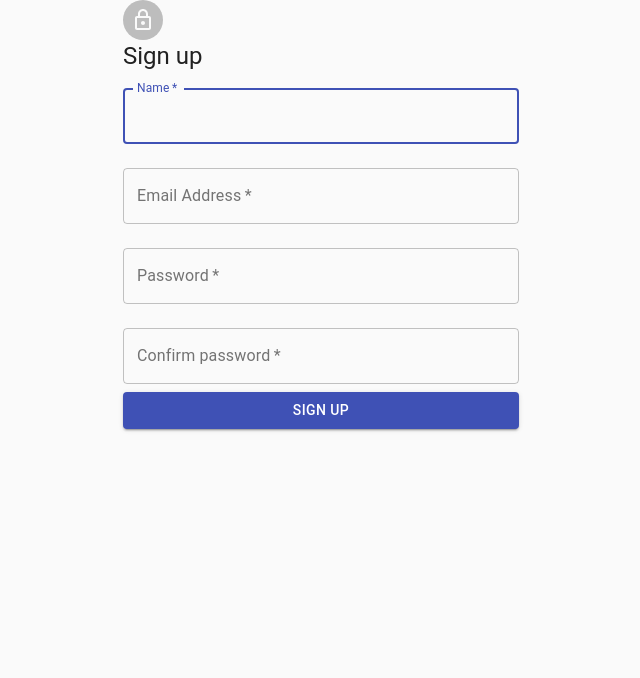
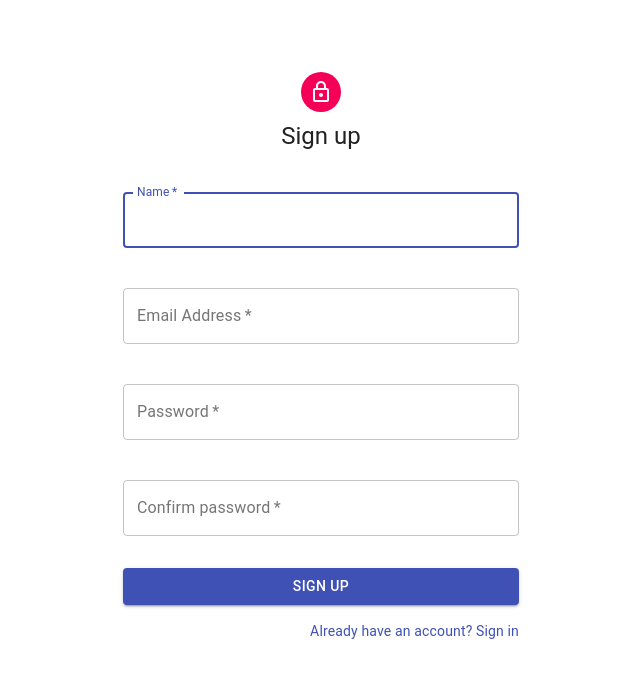
Before and after one commit to mariajoleal/social-events, a React (Create React App) app: page /register in a window 1280 px wide. Shown: the top 678 px of the page, without its empty margins (319-959 px from the left). Built offline with nearby package versions, Linux system fonts and the light colour scheme.

Commit message:
Added register functionality

```diff
--- a/src/components/Register/RegisterComponent.js
+++ b/src/components/Register/RegisterComponent.js
@@ -0,0 +1,129 @@
+import React from 'react';
+import Avatar from '@material-ui/core/Avatar';
+import Button from '@material-ui/core/Button';
+import CssBaseline from '@material-ui/core/CssBaseline';
+import TextField from '@material-ui/core/TextField';
+import Link from '@material-ui/core/Link';
+import Grid from '@material-ui/core/Grid';
+import LockOutlinedIcon from '@material-ui/icons/LockOutlined';
+import Typography from '@material-ui/core/Typography';
+import { makeStyles } from '@material-ui/core/styles';
+import Container from '@material-ui/core/Container';
+
+const useStyles = makeStyles(theme => ({
+  '@global': {
+    body: {
+      backgroundColor: theme.palette.common.white,
+    },
+  },
+  paper: {
+    marginTop: theme.spacing(8),
+    display: 'flex',
+    flexDirection: 'column',
+    alignItems: 'center',
+  },
+  avatar: {
+    margin: theme.spacing(1),
+    backgroundColor: theme.palette.secondary.main,
+  },
+  form: {
+    width: '100%', // Fix IE 11 issue.
+    marginTop: theme.spacing(3),
+  },
+  submit: {
+    margin: theme.spacing(3, 0, 2),
+  },
+}));
+
+const Register = (props) => {
+  const classes = useStyles();
+  const { handleChange, handleSubmit } = props;
+
+  return (
+    <Container component="main" maxWidth="xs">
+      <CssBaseline />
+      <div className={classes.paper}>
+        <Avatar className={classes.avatar}>
+          <LockOutlinedIcon />
+        </Avatar>
+        <Typography component="h1" variant="h5">
+          Sign up
+        </Typography>
+        <form className={classes.form} noValidate onSubmit={handleSubmit}>
+          <Grid container spacing={2}>
+            <Grid item xs={12} >
+              <TextField
+                variant="outlined"
+                margin="normal"
+                required
+                fullWidth
+                id="name"
+                label="Name"
+                name="name"
+                autoFocus
+                onChange={handleChange}
+              />
+            </Grid>
+            <Grid item xs={12}>
+              <TextField
+                variant="outlined"
+                margin="normal"
+                required
+                fullWidth
+                id="email"
+                label="Email Address"
+                name="email"
+                autoComplete="email"
+                onChange={handleChange}
+              />
+            </Grid>
+            <Grid item xs={12}>
+              <TextField
+                variant="outlined"
+                margin="normal"
+                required
+                fullWidth
+                name="password"
+                label="Password"
+                type="password"
+                id="password"
+                onChange={handleChange}
+              />
+            </Grid>
+            <Grid item xs={12}>
+              <TextField
+                variant="outlined"
+                margin="normal"
+                required
+                fullWidth
+                name="password2"
+                label="Confirm password"
+                type="password"
+                id="password2"
+                onChange={handleChange}
+              />
+            </Grid>
+          </Grid>
+          <Button
+            type="submit"
+            fullWidth
+            variant="contained"
+            color="primary"
+            className={classes.submit}
+          >
+            Sign Up
+          </Button>
+          <Grid container justify="flex-end">
+            <Grid item>
+              <Link href="/login" variant="body2">
+                Already have an account? Sign in
+              </Link>
+            </Grid>
+          </Grid>
+        </form>
+      </div>
+    </Container>
+  );
+}
+
+export default Register;
--- a/src/components/Register/RegisterContainer.js
+++ b/src/components/Register/RegisterContainer.js
@@ -1,14 +1,8 @@
 import React, { Component } from "react";
 // import { Link } from "react-router-dom";
-// import RegisterComponent from './RegisterComponent'
-import Avatar from '@material-ui/core/Avatar';
-import Button from '@material-ui/core/Button';
-import CssBaseline from '@material-ui/core/CssBaseline';
-import TextField from '@material-ui/core/TextField';
-import LockOutlinedIcon from '@material-ui/icons/LockOutlined';
-import Typography from '@material-ui/core/Typography';
-// import { makeStyles } from '@material-ui/core/styles';
-import Container from '@material-ui/core/Container';
+import RegisterComponent from './RegisterComponent';
+import { register } from '../../utils/api';
+import SuccessComponent from './SuccesComponent';
 
 class Register extends Component {
   constructor() {
@@ -37,86 +31,22 @@ class Register extends Component {
       password: this.state.password,
       password2: this.state.password2
     };
-    console.log(newUser);
+    register(newUser)
+      .then((res) => {
+        this.setState({
+          success: true,
+          name: res.data.name,
+        });
+      })
+
   };
 
   render() {
-    const classes = {
-      paper: {
-          marginTop: '20%',
-          display: 'flex',
-          flexDirection: 'column',
-          alignItems: 'center',
-      },
-    };
-    // const { errors } = this.state;
+    const { success, name } = this.state;
+
     return (
-      <Container component="main" maxWidth="xs">
-      <CssBaseline />
-      <div className={classes.paper}>
-        <Avatar className={classes.avatar}>
-          <LockOutlinedIcon />
-        </Avatar>
-        <Typography component="h1" variant="h5">
-          Sign up
-        </Typography>
-        <form className={classes.form} noValidate onSubmit={this.onSubmit}>
-        <TextField
-            variant="outlined"
-            margin="normal"
-            required
-            fullWidth
-            id="name"
-            label="Name"
-            name="name"
-            autoFocus
-            onChange={this.onChange}
-          />
-          <TextField
-            variant="outlined"
-            margin="normal"
-            required
-            fullWidth
-            id="email"
-            label="Email Address"
-            name="email"
-            autoComplete="email"
-            onChange={this.onChange}
-          />
-          <TextField
-            variant="outlined"
-            margin="normal"
-            required
-            fullWidth
-            name="password"
-            label="Password"
-            type="password"
-            id="password"
-            onChange={this.onChange}
-          />
-          <TextField
-            variant="outlined"
-            margin="normal"
-            required
-            fullWidth
-            name="password2"
-            label="Confirm password"
-            type="password"
-            id="password2"
-            onChange={this.onChange}
-          />
-          <Button
-            type="submit"
-            fullWidth
-            variant="contained"
-            color="primary"
-            className={classes.submit}
-          >
-            Sign Up
-          </Button>
-        </form>
-      </div>
-    </Container>
+        success ? <SuccessComponent name={name} /> :
+      <RegisterComponent handleSubmit={this.onSubmit} handleChange={this.onChange}/>
     );
   }
 }
--- /dev/null
+++ b/src/components/Register/SuccesComponent.js
@@ -0,0 +1,61 @@
+import React from 'react';
+import Avatar from '@material-ui/core/Avatar';
+import CssBaseline from '@material-ui/core/CssBaseline';
+import Link from '@material-ui/core/Link';
+import Grid from '@material-ui/core/Grid';
+import LockOutlinedIcon from '@material-ui/icons/LockOutlined';
+import Typography from '@material-ui/core/Typography';
+import { makeStyles } from '@material-ui/core/styles';
+import Container from '@material-ui/core/Container';
+
+const useStyles = makeStyles(theme => ({
+  '@global': {
+    body: {
+      backgroundColor: theme.palette.common.white,
+    },
+  },
+  paper: {
+    marginTop: theme.spacing(8),
+    display: 'flex',
+    flexDirection: 'column',
+    alignItems: 'center',
+  },
+  avatar: {
+    margin: theme.spacing(1),
+    backgroundColor: theme.palette.secondary.main,
+  },
+  form: {
+    width: '100%', // Fix IE 11 issue.
+    marginTop: theme.spacing(3),
+  },
+}));
+
+const SuccessComponent = (props) => {
+  const classes = useStyles();
+  const { name } = props;
+
+  return (
+    <Container component="main" maxWidth="xs">
+      <CssBaseline />
+      <div className={classes.paper}>
+        <Avatar className={classes.avatar}>
+          <LockOutlinedIcon />
+        </Avatar>
+        <Typography component="h1" variant="h5">
+          {name}, your account has been created successfully
+        </Typography>
+        <div className={classes.form} >
+          <Grid container justify="flex-end">
+            <Grid item>
+              <Link href="/login" variant="body2">
+                Sign in
+              </Link>
+            </Grid>
+          </Grid>
+        </div>
+      </div>
+    </Container>
+  );
+}
+
+export default SuccessComponent;
```
